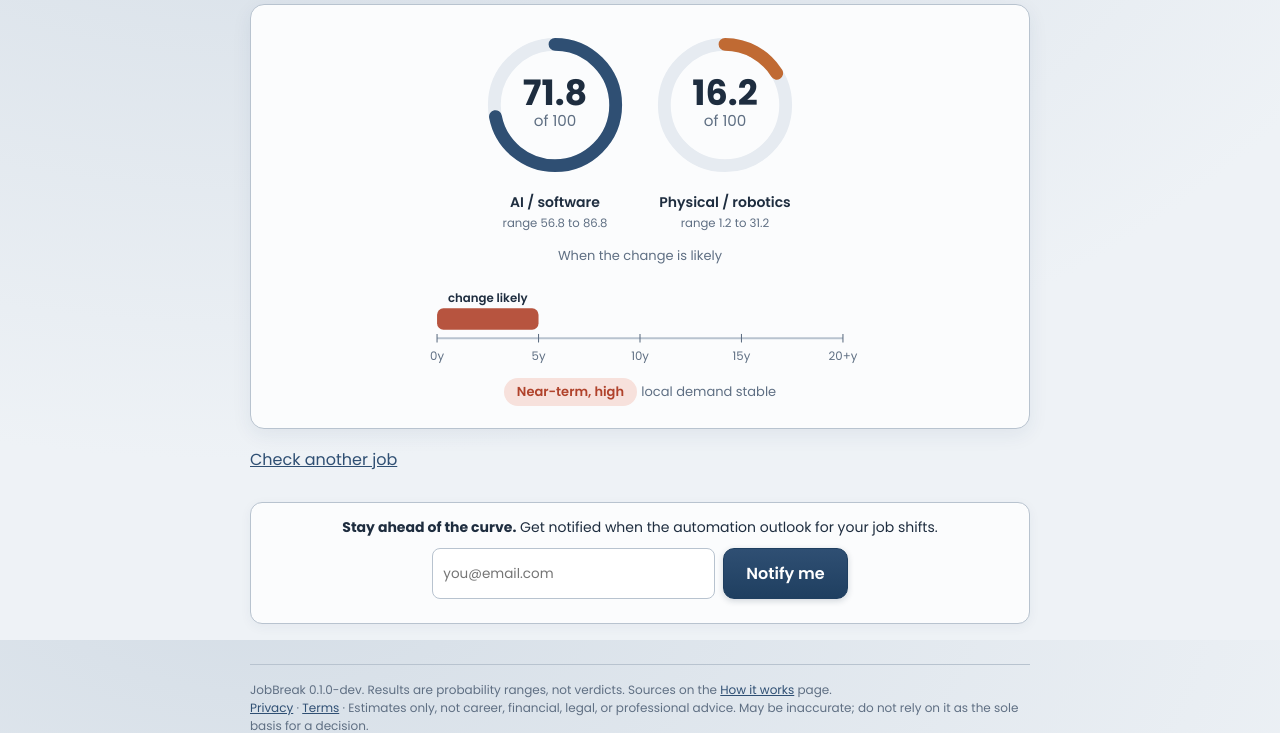
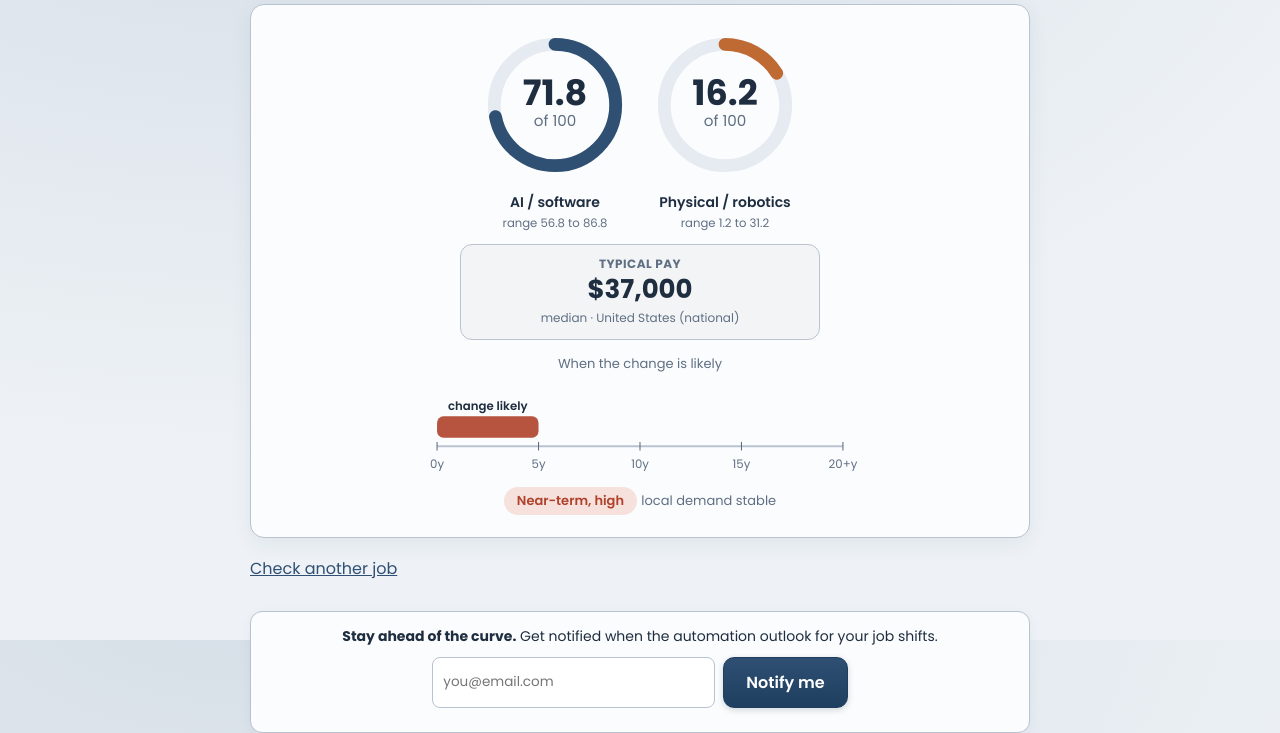
Before and after one commit to riddimrida22/jobcast, a Flask app: page /jobs/43-9021 in a window 1280 px wide. Shown: the part 960-1693 px from the top of the page. Run offline with Flask 3, Linux system fonts and the light colour scheme; the visitor is signed in with stand-in values (Sample User, id 1); data comes from the database, SQL or seed files in the repository.

Commit message:
Show per-country median pay on the free overview slide
Surface the occupation median (US $, UK £, CA C$) as a "Typical pay" card
on the free overview slide, so international visitors see local-currency pay
before the paywall instead of only in the paywalled Pay panel. Label is
translated (ES/FR/HT) and the card renders only when a figure exists, so
unpriced occupations stay clean.

Co-Authored-By: Claude Opus 4.8 <noreply@anthropic.com>

```diff
--- a/server/i18n.py
+++ b/server/i18n.py
@@ -125,6 +125,8 @@ TRANSLATIONS = {
         "ov.band.near_term_high": "Near-term, high",
         "ov.about": "about",
         "ov.wyears": "working years left",
+        "ov.pay": "Typical pay",
+        "ov.paymed": "median",
         # SEO occupation-page body
         "seo.replace": "Will AI or robots replace",
         "seo.lead": "How exposed this work is to automation, shown as ranges with the reasoning and sources.",
@@ -275,6 +277,8 @@ TRANSLATIONS = {
         "ov.band.near_term_high": "A corto plazo, alto",
         "ov.about": "unos",
         "ov.wyears": "años de trabajo restantes",
+        "ov.pay": "Pago típico",
+        "ov.paymed": "mediana",
         # SEO occupation-page body
         "seo.replace": "¿La IA o los robots reemplazarán a",
         "seo.lead": "Qué tan expuesto está este trabajo a la automatización, mostrado como rangos con el razonamiento y las fuentes.",
@@ -420,6 +424,8 @@ TRANSLATIONS = {
         "ov.band.near_term_high": "À court terme, élevé",
         "ov.about": "environ",
         "ov.wyears": "années de travail restantes",
+        "ov.pay": "Salaire type",
+        "ov.paymed": "médiane",
         # SEO occupation-page body
         "seo.replace": "L'IA ou les robots vont-ils remplacer",
         "seo.lead": "À quel point ce travail est exposé à l'automatisation, présenté sous forme de fourchettes avec le raisonnement et les sources.",
@@ -565,6 +571,8 @@ TRANSLATIONS = {
         "ov.band.near_term_high": "Alekoutan, wo",
         "ov.about": "anviwon",
         "ov.wyears": "ane travay ki rete",
+        "ov.pay": "Salè tipik",
+        "ov.paymed": "medyàn",
         # SEO occupation-page body
         "seo.replace": "Èske IA oswa robo ap ranplase",
         "seo.lead": "Ki jan travay sa a ekspoze ak otomatizasyon, montre kòm ranje ak rezònman an ak sous yo.",
--- a/server/templates/base.html
+++ b/server/templates/base.html
@@ -599,6 +599,10 @@
     .g-pct { font-size:13px; fill:var(--muted); text-anchor:middle; }
     .g-caption { margin-top:10px; font-weight:600; font-size:14px; color:var(--ink); }
     .g-caption small { display:block; font-weight:400; color:var(--muted); margin-top:2px; }
+    .ov-pay { text-align:center; margin:12px auto 2px; padding:10px 16px; max-width:360px; background:var(--card2, rgba(127,127,127,.06)); border:1px solid var(--line); border-radius:12px; }
+    .ov-pay .ovp-lab { display:block; font-size:12px; font-weight:700; letter-spacing:.04em; text-transform:uppercase; color:var(--muted); }
+    .ov-pay .ovp-val { display:block; font-size:26px; font-weight:800; color:var(--ink); line-height:1.1; margin:2px 0 1px; }
+    .ov-pay .ovp-sub { font-size:12px; }
 
     /* hero + chips */
     .hero { margin-bottom:6px; }
--- a/server/templates/result.html
+++ b/server/templates/result.html
@@ -269,6 +269,14 @@
       <div class="g-caption">{{ t('ov.dial.robo', 'Physical / robotics') }}<small>{{ t('ov.range', 'range') }} {{ r.exposure_range.physical_robotics[0] }} {{ t('ov.to', 'to') }} {{ r.exposure_range.physical_robotics[1] }}</small></div>
     </div>
   </div>
+
+  {% if r.wages.occupation_median_wage %}
+  <div class="ov-pay">
+    <span class="ovp-lab">{{ t('ov.pay', 'Typical pay') }}</span>
+    <b class="ovp-val">{{ r.currency.symbol }}{{ "{:,.0f}".format(r.wages.occupation_median_wage) }}</b>
+    <span class="ovp-sub muted">{{ t('ov.paymed', 'median') }} &middot; {{ r.location.metro }}</span>
+  </div>
+  {% endif %}
 
   <p class="muted" style="text-align:center;margin:14px 0 2px">{{ t('ov.when', 'When the change is likely') }}</p>
   {% set bid = r.timeline.band.id %}
```
